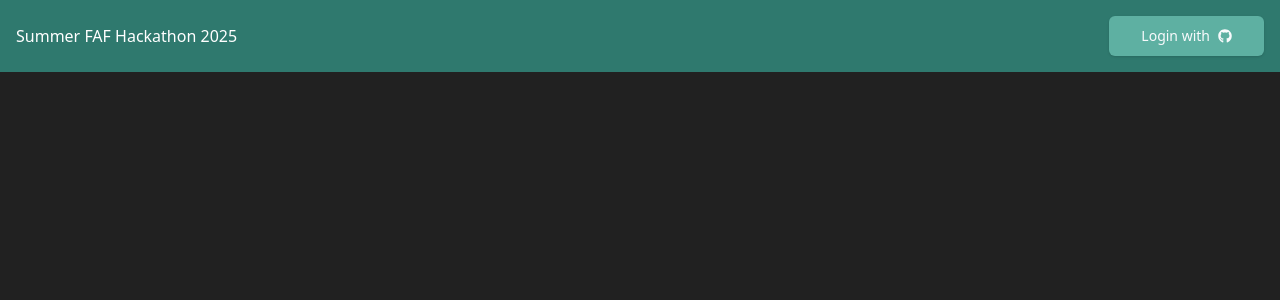
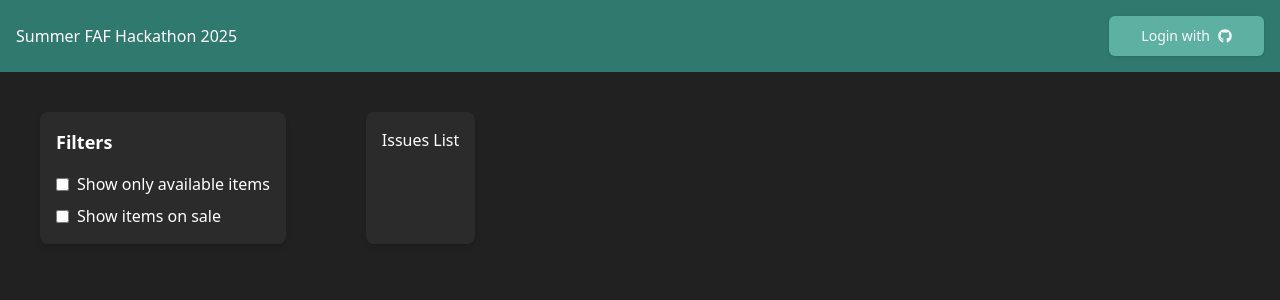
Before and after one commit to alya1007/summer-faf-hackathon-2025, a React (Vite) app in the folder frontend/: page / in a window 1280 px wide. Shown: the top 300 px of the page. Built offline with nearby package versions, Linux system fonts and the light colour scheme; no server answers; a web font is replaced by a local one.

Commit message:
feat(issues-list): add issues list and filter cards

```diff
--- /dev/null
+++ b/frontend/src/components/filter/filters-section.tsx
@@ -0,0 +1,19 @@
+const FiltersSection = () => {
+	return (
+		<div className="flex flex-col gap-4 bg-card p-4 rounded-lg shadow-md m-10">
+			<h2 className="text-lg font-semibold">Filters</h2>
+			<div className="flex flex-col gap-2">
+				<label className="flex items-center">
+					<input type="checkbox" className="mr-2" />
+					Show only available items
+				</label>
+				<label className="flex items-center">
+					<input type="checkbox" className="mr-2" />
+					Show items on sale
+				</label>
+			</div>
+		</div>
+	);
+};
+
+export default FiltersSection;
--- /dev/null
+++ b/frontend/src/components/issues-list/issues-list.tsx
@@ -0,0 +1,10 @@
+const IssuesList = () => {
+	return (
+		<div className="flex flex-col gap-4 bg-card p-4 rounded-lg shadow-md m-10">
+			<h2>Issues List</h2>
+			{/* Add your issues list content here */}
+		</div>
+	);
+};
+
+export default IssuesList;
--- a/frontend/src/pages/home.tsx
+++ b/frontend/src/pages/home.tsx
@@ -1,9 +1,15 @@
+import FiltersSection from "../components/filter/filters-section";
+import IssuesList from "../components/issues-list/issues-list";
 import Navbar from "../components/navbar/navbar";
 
 const Home = () => {
 	return (
-		<div className="">
+		<div>
 			<Navbar />
+			<div className="flex h-full w-full">
+				<FiltersSection />
+				<IssuesList />
+			</div>
 		</div>
 	);
 };
```
